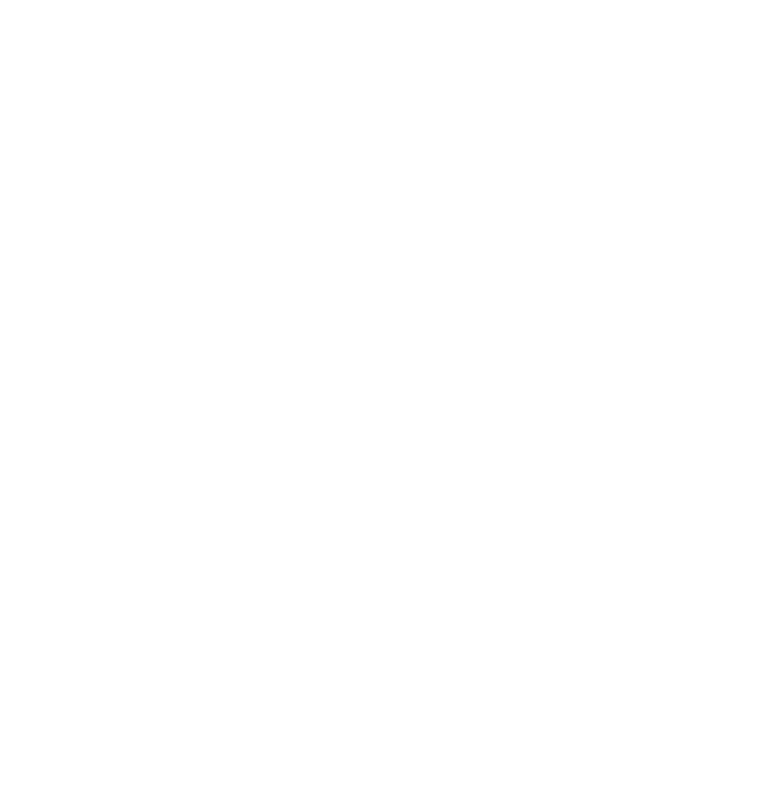
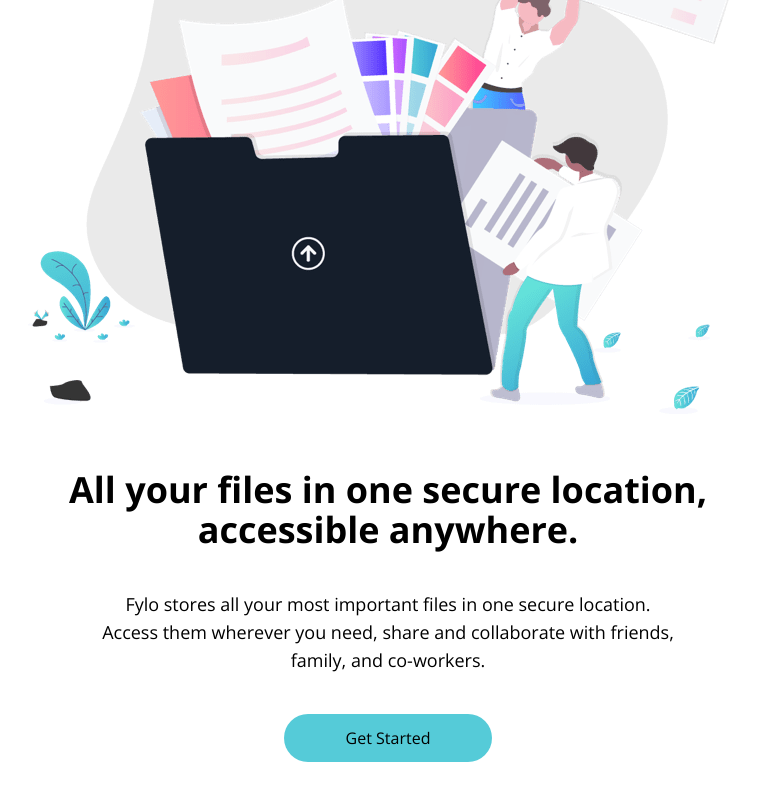
Before and after one commit to Satish9047/tailwind-projects, a React (Vite) app in the folder fylo-website/: page / in a window 1280 px wide. Shown: the part 320-1120 px from the top of the page, without its empty margins (252-1011 px from the left). Before the commit the page ends 800 px from the top, so only its background shows below. Built offline with nearby package versions, Linux system fonts and the light colour scheme.

Commit message:
fixed theme now set according to the localstorage and toggle

```diff
--- a/fylo-website/index.html
+++ b/fylo-website/index.html
@@ -4,6 +4,7 @@
 <head>
   <meta charset="UTF-8" />
   <meta name="viewport" content="width=device-width, initial-scale=1.0" />
+  <link rel="preload" href="./src/index.css" as="style" />
   <link rel="preconnect" href="https://fonts.googleapis.com">
   <link rel="preconnect" href="https://fonts.gstatic.com" crossorigin>
   <link
@@ -18,3 +19,5 @@
 </body>
 
 </html>
+
+<!-- #59D4D8 -->
--- a/fylo-website/src/App.tsx
+++ b/fylo-website/src/App.tsx
@@ -1,9 +1,11 @@
 import Header from "./sections/Header";
+import Hero from "./sections/Hero";
 
 function App() {
   return (
     <>
       <Header />
+      <Hero />
     </>
   );
 }
--- a/fylo-website/src/sections/Header.tsx
+++ b/fylo-website/src/sections/Header.tsx
@@ -1,10 +1,21 @@
 import { useDispatch, useSelector } from "react-redux";
 import { toggleTheme } from "../slices/themeSlice";
 import { RootState } from "../store";
+import { useEffect } from "react";
 
 const Header = () => {
   const dispatch = useDispatch();
   const theme = useSelector((state: RootState) => state.theme.theme);
+
+  useEffect(() => {
+    const savedTheme = localStorage.getItem("theme");
+
+    document.documentElement.classList.toggle(theme, true);
+
+    if (!savedTheme) {
+      localStorage.setItem("theme", "light");
+    }
+  }, [theme]);
 
   const handleToggleTheme = () => {
     dispatch(toggleTheme());
@@ -48,8 +59,8 @@
           >
             <path
               d="M10 2a1 1 0 011 1v1a1 1 0 11-2 0V3a1 1 0 011-1zm4 8a4 4 0 11-8 0 4 4 0 018 0zm-.464 4.95l.707.707a1 1 0 001.414-1.414l-.707-.707a1 1 0 00-1.414 1.414zm2.12-10.607a1 1 0 010 1.414l-.706.707a1 1 0 11-1.414-1.414l.707-.707a1 1 0 011.414 0zM17 11a1 1 0 100-2h-1a1 1 0 100 2h1zm-7 4a1 1 0 011 1v1a1 1 0 11-2 0v-1a1 1 0 011-1zM5.05 6.464A1 1 0 106.465 5.05l-.708-.707a1 1 0 00-1.414 1.414l.707.707zm1.414 8.486l-.707.707a1 1 0 01-1.414-1.414l.707-.707a1 1 0 011.414 1.414zM4 11a1 1 0 100-2H3a1 1 0 000 2h1z"
-              fill-rule="evenodd"
-              clip-rule="evenodd"
+              fillRule="evenodd"
+              clipRule="evenodd"
             ></path>
           </svg>
         </button>
--- /dev/null
+++ b/fylo-website/src/sections/Hero.tsx
@@ -0,0 +1,32 @@
+import React from "react";
+
+const Hero = () => {
+  return (
+    <section
+      id="hero"
+      className="bg-curvey-light-mode dark:bg-curvy-dark-mode bg-no-repeat bg-contain bg-bottom"
+    >
+      {/* Hero container */}
+      <div className="container mx-auto px-6 text-center md:pt-20 pb-52">
+        <img
+          src="images/illustration-intro.png"
+          alt="hero image"
+          className="mx-auto"
+        />
+        <h1 className="max-w-2xl mx-auto mb-10 text-3xl font-bold leading-normal mt-14 md:text-4xl">
+          All your files in one secure location, accessible anywhere.
+        </h1>
+        <p className="max-w-xm mx-auto mb-10 test-sm md:max-w-xl md:text-lg">
+          Fylo stores all your most important files in one secure location.
+          Access them wherever you need, share and collaborate with friends,
+          family, and co-workers.
+        </p>
+        <button className="p-3 rounded-full w-52 bg-accentCyan100 hover:scale-95">
+          Get Started
+        </button>
+      </div>
+    </section>
+  );
+};
+
+export default Hero;
--- a/fylo-website/tailwind.config.js
+++ b/fylo-website/tailwind.config.js
@@ -12,6 +12,7 @@
         accentCyan: "hsl(176, 68%, 64%)",
         accentBlue: "hsl(198, 60%, 50%)",
         lightRed: "hsl(0, 100%, 63%)",
+        accentCyan100: "Hsl(186, 63% , 59%)",
       },
       fontFamily: {
         sans: ["Raleway", "sans-serif"],
```
